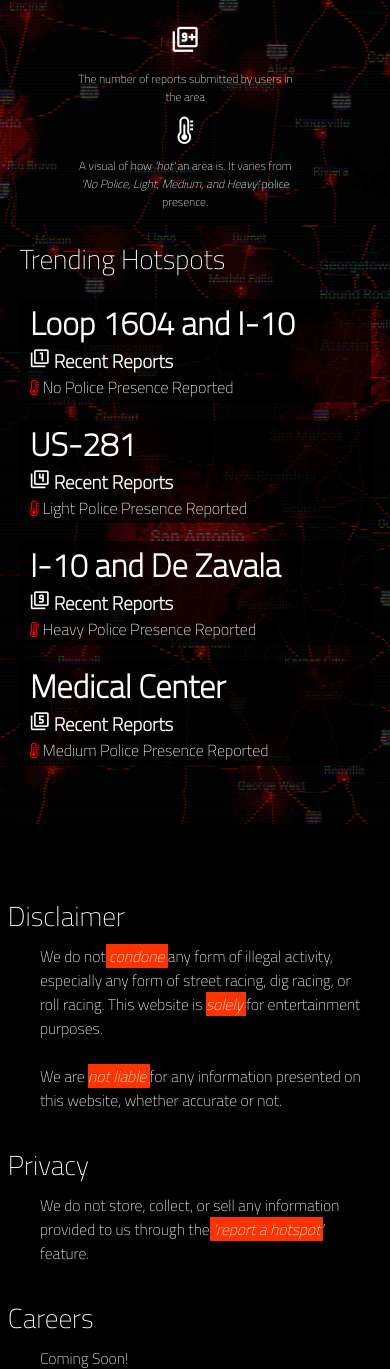
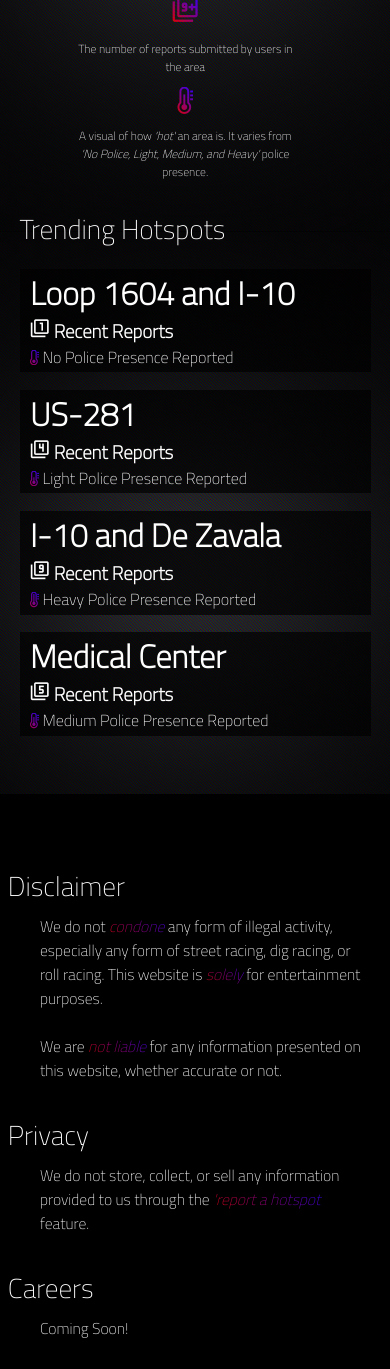
Before and after one commit to jas010i/APP-SACARHUB, a PHP site: page / in a window 390 px wide. Shown: the part 619-1988 px from the top of the page. Run offline with PHP 8.4, Linux system fonts and the light colour scheme; some libraries are stand-ins or nearby versions.

Commit message:
update - theme changes (from orange and black) to (gradient(red-blue); - overall appearance change; - no backend changes;

```diff
--- a/CSS/main.css
+++ b/CSS/main.css
@@ -8,10 +8,10 @@
     body {
         margin: 0;
         background-image: url('../IMAGES/back-splash.PNG');
-        background-size: cover;
+        background-size: contain;
         background-position: bottom;
-        background-repeat: no-repeat;
-        background-attachment: fixed;
+        background-repeat:repeat;
+        background-attachment: scroll;
         background-color: rgb(20, 20, 20);
     }
 
@@ -164,6 +152,13 @@
         font-weight: 200;
     }
 
+    #thermo {
+        background: -webkit-linear-gradient(45deg, rgba(222,0,0,1) 0%, rgba(46,0,255,1) 100%);
+        background-clip: text;
+        -webkit-background-clip: text;
+        -webkit-text-fill-color: transparent;
+    }
+
     div.hotspot-blocks {
         background-color: rgba(0, 0, 0, 0.7);
         width: 100%;
--- a/index.html
+++ b/index.html
@@ -83,8 +83,7 @@
 
         <header>
             <div class="banner">
-                <h3>San Antonio Car Hub</h3>
-                <h4>Police Hotspot Tracker</h4>
+                <img src="IMAGES/sanantonio-heat-banner.png" alt="San Antonio Heat">
             </div>
 
 
@@ -178,12 +177,12 @@
 <div class="icon-legend">
 
     <span id="counter-ticker">
-        <i class="material-icons" style="font-size: 7vw;">filter_9_plus</i>
+        <i class="material-icons" id="thermo" style="font-size: 7vw;">filter_9_plus</i>
         <p>The number of reports submitted by users in the area</p>
     </span>
 
     <span id="counter-ticker" style="margin-bottom: 7%;">
-        <i class="fa fa-thermometer-3" style="font-size: 7vw;"></i>
+        <i class="fa fa-thermometer-3" id="thermo" style="font-size: 7vw;"></i>
         <p>A visual of how <em>'hot' </em>an area is. It varies from <em>'No Police, Light, Medium, and Heavy' </em>police presence.</p>
     </span>
 
@@ -202,23 +201,23 @@
 
                 <div class="hotspot-blocks" style="margin-top: 0;">
                     <h1>Loop 1604 and I-10</h1>
-                        <h3><i class="material-icons" style="font-size:5vw">filter_1</i> Recent Reports</h3>
-                        <i class="fa fa-thermometer-0" style="color: red; font-size:4vw; padding-left: 3%; margin-bottom: 2%;"></i>  No Police Presence Reported
+                        <h3><i class="material-icons"  style="font-size:5vw">filter_1</i> Recent Reports</h3>
+                        <i class="fa fa-thermometer-0" id="thermo" style=" font-size:4vw; padding-left: 3%; margin-bottom: 2%;"></i>  No Police Presence Reported
                 </div>
                 <div class="hotspot-blocks">
                     <h1>US-281</h1>
-                        <h3><i class="material-icons" style="font-size:5vw">filter_4</i> Recent Reports</h3>
-                        <i class="fa fa-thermometer-2" style="color: red; font-size:4vw; padding-left: 3%; margin-bottom: 2%;"></i>  Light Police Presence Reported
+                        <h3><i class="material-icons"  style="font-size:5vw">filter_4</i> Recent Reports</h3>
+                        <i class="fa fa-thermometer-2" id="thermo" style=" font-size:4vw; padding-left: 3%; margin-bottom: 2%;"></i>  Light Police Presence Reported
                 </div>
                 <div class="hotspot-blocks">
                     <h1>I-10 and De Zavala</h1>
-                        <h3><i class="material-icons" style="font-size:5vw">filter_9</i> Recent Reports</h3>
-                        <i class="fa fa-thermometer-4" style="color: red; font-size:4vw; padding-left: 3%; margin-bottom: 2%;"></i>  Heavy Police Presence Reported
+                        <h3><i class="material-icons"  style="font-size:5vw">filter_9</i> Recent Reports</h3>
+                        <i class="fa fa-thermometer-4" id="thermo" style=" font-size:4vw; padding-left: 3%; margin-bottom: 2%;"></i>  Heavy Police Presence Reported
                 </div>
                 <div class="hotspot-blocks">
                     <h1>Medical Center</h1>
-                        <h3><i class="material-icons" style="font-size:5vw">filter_5</i> Recent Reports</h3>
-                        <i class="fa fa-thermometer-3" style="color: red; font-size:4vw; padding-left: 3%; margin-bottom: 2%;"></i>  Medium Police Presence Reported
+                        <h3><i class="material-icons"  style="font-size:5vw">filter_5</i> Recent Reports</h3>
+                        <i class="fa fa-thermometer-3" id="thermo" style="; font-size:4vw; padding-left: 3%; margin-bottom: 2%;"></i>  Medium Police Presence Reported
                 </div>
 </div>
 
@@ -237,10 +236,22 @@
 
     <ul class="footer-list">
         <li style="margin-bottom: 2%;"><a href="#disclaimer">Disclaimer</a></li>
-            <ul><li id="disclaimer-footer">We do not<i style="background-color: #ff3300; color: white;"> condone </i>any form of illegal activity, especially any form of street racing, dig racing, or roll racing. This website is <i style="background-color: #ff3300; color: white;"> solely </i> for entertainment purposes.
-            <br><br>We are <i style="background-color: #ff3300; color: white;"> not liable </i>for any information presented on this website, whether accurate or not.</li></ul>
+            <ul><li id="disclaimer-footer">We do not<i style="background: -webkit-linear-gradient(45deg, rgba(222,0,0,1) 0%, rgba(46,0,255,1) 100%);
+                background-clip: text;
+                -webkit-background-clip: text;
+                -webkit-text-fill-color: transparent; color: white;"> condone </i>any form of illegal activity, especially any form of street racing, dig racing, or roll racing. This website is <i style="background: -webkit-linear-gradient(45deg, rgba(222,0,0,1) 0%, rgba(46,0,255,1) 100%);
+        background-clip: text;
+        -webkit-background-clip: text;
+        -webkit-text-fill-color: transparent; color: white;"> solely </i> for entertainment purposes.
+            <br><br>We are <i style="background: -webkit-linear-gradient(45deg, rgba(222,0,0,1) 0%, rgba(46,0,255,1) 100%);
+            background-clip: text;
+            -webkit-background-clip: text;
+            -webkit-text-fill-color: transparent; color: white;"> not liable </i>for any information presented on this website, whether accurate or not.</li></ul>
         <li style="margin-bottom: 2%;"><a href="#privacy">Privacy</a></li>
-            <ul><li id="disclaimer-footer">We do not store, collect, or sell any information provided to us through the<i style="background-color: #ff3300; color: white;"> 'report a hotspot' </i>feature.</li></ul>
+            <ul><li id="disclaimer-footer">We do not store, collect, or sell any information provided to us through the<i style="background: -webkit-linear-gradient(45deg, rgba(222,0,0,1) 0%, rgba(46,0,255,1) 100%);
+                background-clip: text;
+                -webkit-background-clip: text;
+                -webkit-text-fill-color: transparent; color: white;"> 'report a hotspot' </i>feature.</li></ul>
         <li style="margin-bottom: 2%;"><a href="#career">Careers</a></li>
                 <ul><li id="disclaimer-footer">Coming Soon!</li></ul>
         <li style="margin-bottom: 2%;"><a href="#design">iridescXnt Designs</a></li>
```
Also changed, not shown: other parts of CSS/main.css (+15 -25 lines), IMAGES/back-splash.PNG, IMAGES/sanantonio-heat-banner.png (added), 2 other files.
